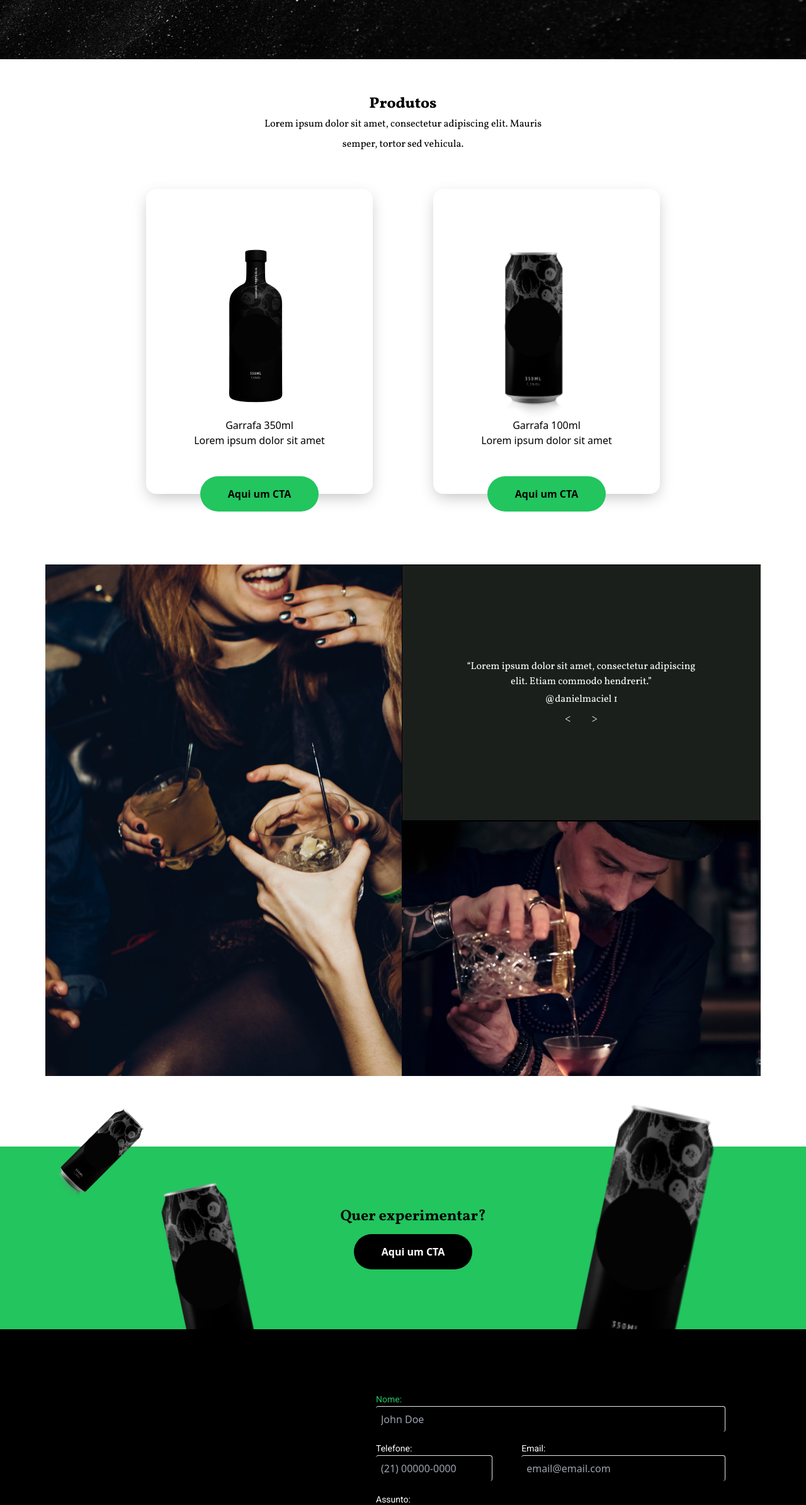
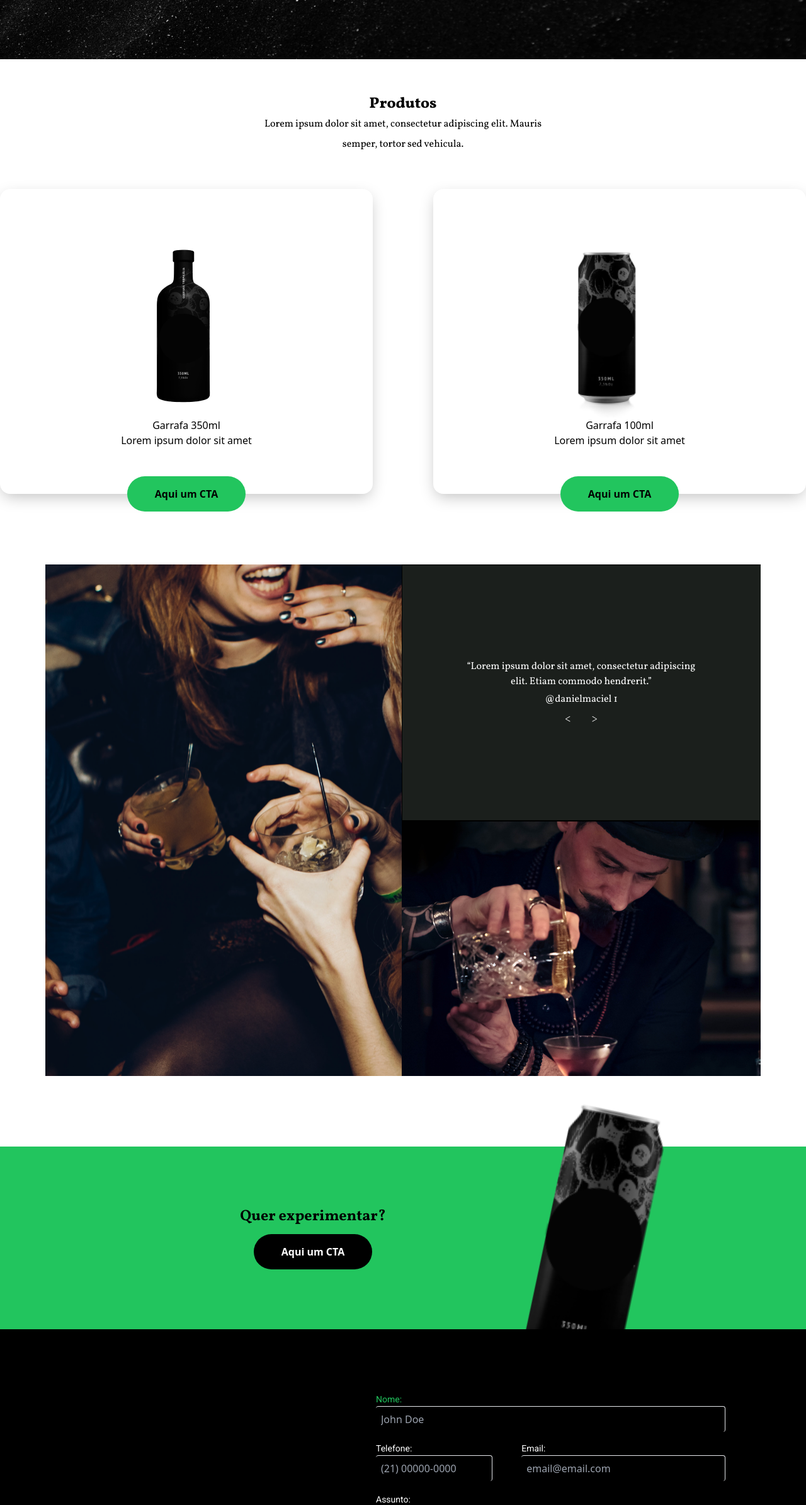
Before and after one commit to andykallian/ConectaTeste, a React (Vite) app: page / in a window 1280 px wide. Shown: the part 651-3040 px from the top of the page at 63% size. Built offline with nearby package versions, Linux system fonts and the light colour scheme.

Commit message:
tryOn Component responsive

```diff
--- a/src/components/ProductCard.jsx
+++ b/src/components/ProductCard.jsx
@@ -5,7 +5,7 @@ const buttonClass = 'absolute bottom-0 left-1/2 transform -translate-x-1/2 trans
 
 const ProductCard = ({image, product, description}) => {
   return (
-    <div className='w-[360px] h-[484px] rounded-2xl shadow-custom flex flex-col items-center justify-center relative'>
+    <div className='sm:w-11/12 w-[360px] h-[484px] rounded-2xl shadow-custom flex flex-col items-center justify-center relative'>
       <div>
         <img src={image} alt="" className=' h-[290px]' />
         <h2 className='text-center'>{product}</h2>
--- a/src/components/TryOnComponent.jsx
+++ b/src/components/TryOnComponent.jsx
@@ -8,8 +8,8 @@ const TryOnComponent = () => {
     <div className='bg-green-500 flex items-center justify-evenly sm:h-[374px] md:h-[290px] -z-10'>
 
       <div className='flex gap-5'>
-        <img src={lataGuarana} alt="" className='h-[177px] rotate-45' />
-        <img src={lataGuarana} alt=""  className='h-[343px] w-[195px] mt-28 -rotate-12'/>
+        <img src={lataGuarana} alt="" className='sm:hidden h-[177px] rotate-45' />
+        <img src={lataGuarana} alt=""  className='sm:hidden h-[343px] w-[195px] mt-28 -rotate-12'/>
       </div>
 
       <div className='flex flex-col gap-3 items-center'>
--- a/src/scenes/Body.jsx
+++ b/src/scenes/Body.jsx
@@ -15,7 +15,7 @@ const Body = () => {
         <p className='font-vollkorn font-normal text-[16px] leading-8 sm:w-11/12 md:w-full text-center'>Lorem ipsum dolor sit amet, consectetur adipiscing elit. Mauris semper, tortor sed vehicula.</p>
       </div>
 
-      <div className='flex sm:flex-col md:flex-row md:w-11/12 gap-24 mb-28 justify-center'>
+      <div className='flex sm:flex-col md:flex-row sm:w-full gap-24 mb-28 sm:items-center justify-center'>
         <ProductCard
           image={garrafaGuarana}
           product={'Garrafa 350ml'}
```
